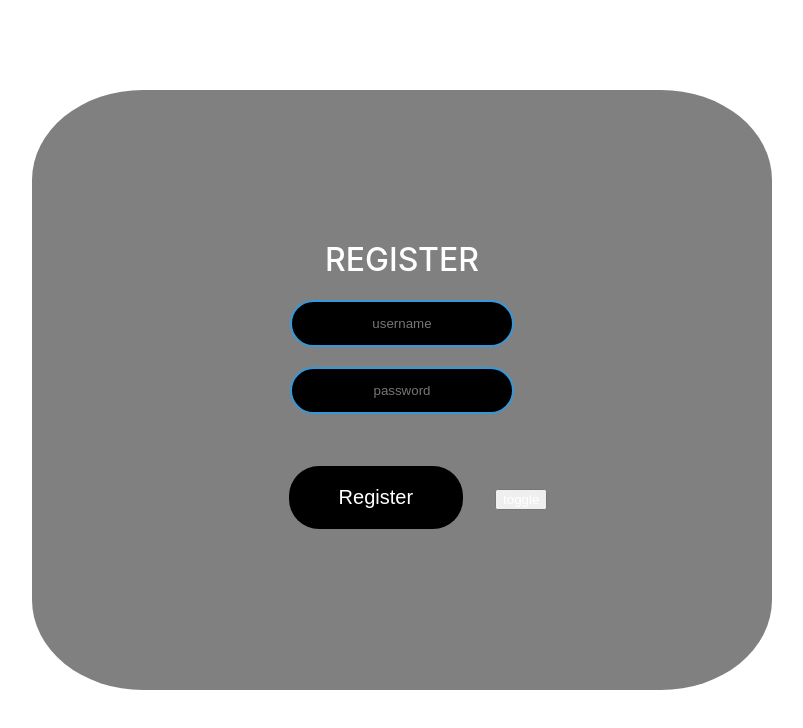
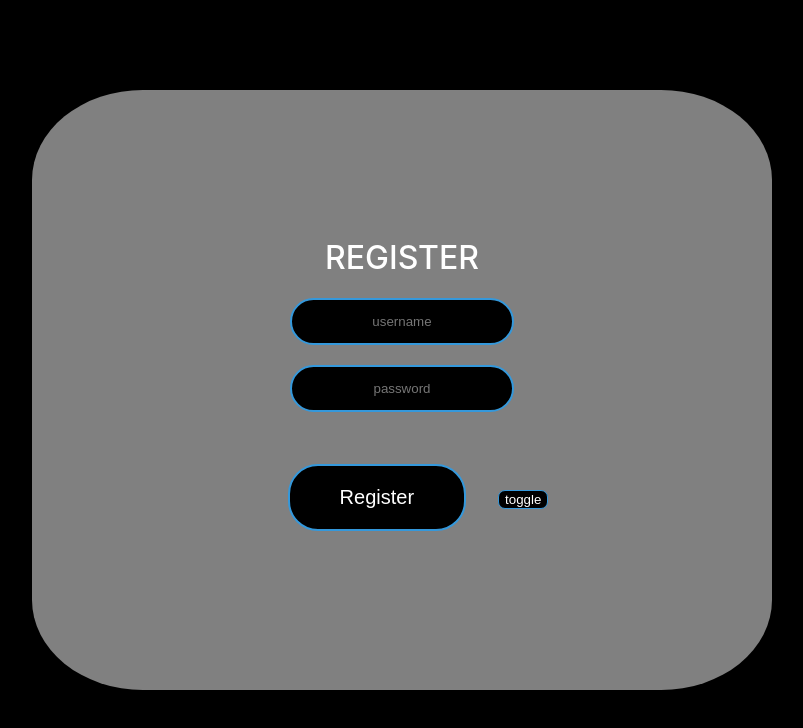
Before and after one commit to theisaacross/capstone_frontend, a React (Create React App) app in the folder frontend/: page / in a window 1280 px wide. Shown: the top 728 px of the page, without its empty margins (238-1041 px from the left). Built offline with nearby package versions, Linux system fonts and the light colour scheme.

Commit message:
auth styling done

```diff
--- a/frontend/src/App.css
+++ b/frontend/src/App.css
@@ -1,5 +1,6 @@
 *{
   color: white;
+  background: black;
 }
 .login{
   display: flex;
@@ -34,6 +35,7 @@
   color: white;
   border-radius:  30px;
   transition: transform 0.3s ease;
+  border: 2px solid #3498db;
 }
 
  .auth::after, .auth::before{
@@ -63,7 +65,9 @@
 .auth:hover::before{
   transform: translate(12px, 12px);
 }
-
+.box{
+  background: grey;
+}
 .box input[type ="text"],.box input[type = "password"],.box input[type ="username"] {
   border: 0;
   background: black;
@@ -80,7 +84,14 @@
 
 .box h1{
   color: white;
+  background: grey;
   text-transform: uppercase;
   font-weight: 500;
   text-align: center;
+  /* margin-bottom: 100px; */
 }
+
+.toggle{
+  border: 1px solid #3498db;
+  border-radius: 7px;
+}
--- a/frontend/src/App.js
+++ b/frontend/src/App.js
@@ -285,16 +285,26 @@ class App extends Component{
 
 
   render(){
-    return(
-      < >
+    if (this.state.loggedIn !== true){
+      return(
         <div className="login">
           {(this.state.loginForm ? <Login handleLogin={this.handleLogin} login={this.login} state={this.state} handleChange={this.handleChange} toggleForm={this.toggleForm}/>
           :<Register handleRegister ={this.handleRegister} register={this.register} state={this.state} handleChange={this.handleChange} toggleForm={this.toggleForm}/>)}
         </div>
+      )
+    }
+    return(
+      < >
+      <div className="page">
+        {/* <div className="login">
+          {(this.state.loginForm ? <Login handleLogin={this.handleLogin} login={this.login} state={this.state} handleChange={this.handleChange} toggleForm={this.toggleForm}/>
+          :<Register handleRegister ={this.handleRegister} register={this.register} state={this.state} handleChange={this.handleChange} toggleForm={this.toggleForm}/>)}
+        </div> */}
 
         <Logout logout={this.logout} state={this.state}/>
         <NewScore handleChange={this.handleChange} state={this.state} handleAddScore={this.handleAddScore}/> <Scorecard state={this.state} stats={this.state.stats} deleteScore={this.deleteScore} editScore={this.editScore} handleEditScore={this.handleEditScore}/>
         <EditScore state={this.state} handleEditScore={this.handleEditScore} handleChange={this.handleChange} editScore={this.editScore}/>
+        </div>
       </>
     )
   }
--- a/frontend/src/Login.js
+++ b/frontend/src/Login.js
@@ -17,7 +17,7 @@ export default class Login extends Component {
                 <input type="username" name="username" placeholder="username" required onChange={this.props.handleChange}></input>
                 <input type="password" name="password" placeholder="password" required onChange={this.props.handleChange}></input>
                 <button onSubmit={this.props.handleLogin} type="submit" className="btn auth">Login</button>
-                <button onClick={this.props.toggleForm}>toggle</button>
+                <button onClick={this.props.toggleForm} className='toggle'>toggle</button>
                 </form>)}
             </div>
         )
--- a/frontend/src/Register.js
+++ b/frontend/src/Register.js
@@ -17,7 +17,7 @@ export default class Register extends Component {
                 <input type="username" name="username" placeholder="username" required onChange={this.props.handleChange}></input>
                 <input type="password" name="password" placeholder="password" required onChange={this.props.handleChange}></input>
                 <button onSubmit={this.props.handleRegister} type="submit" className="btn auth">Register</button>
-                <button onClick={this.props.toggleForm}>toggle</button>
+                <button onClick={this.props.toggleForm} className='toggle'>toggle</button>
                 </form>)}
             </div>
         )
```
